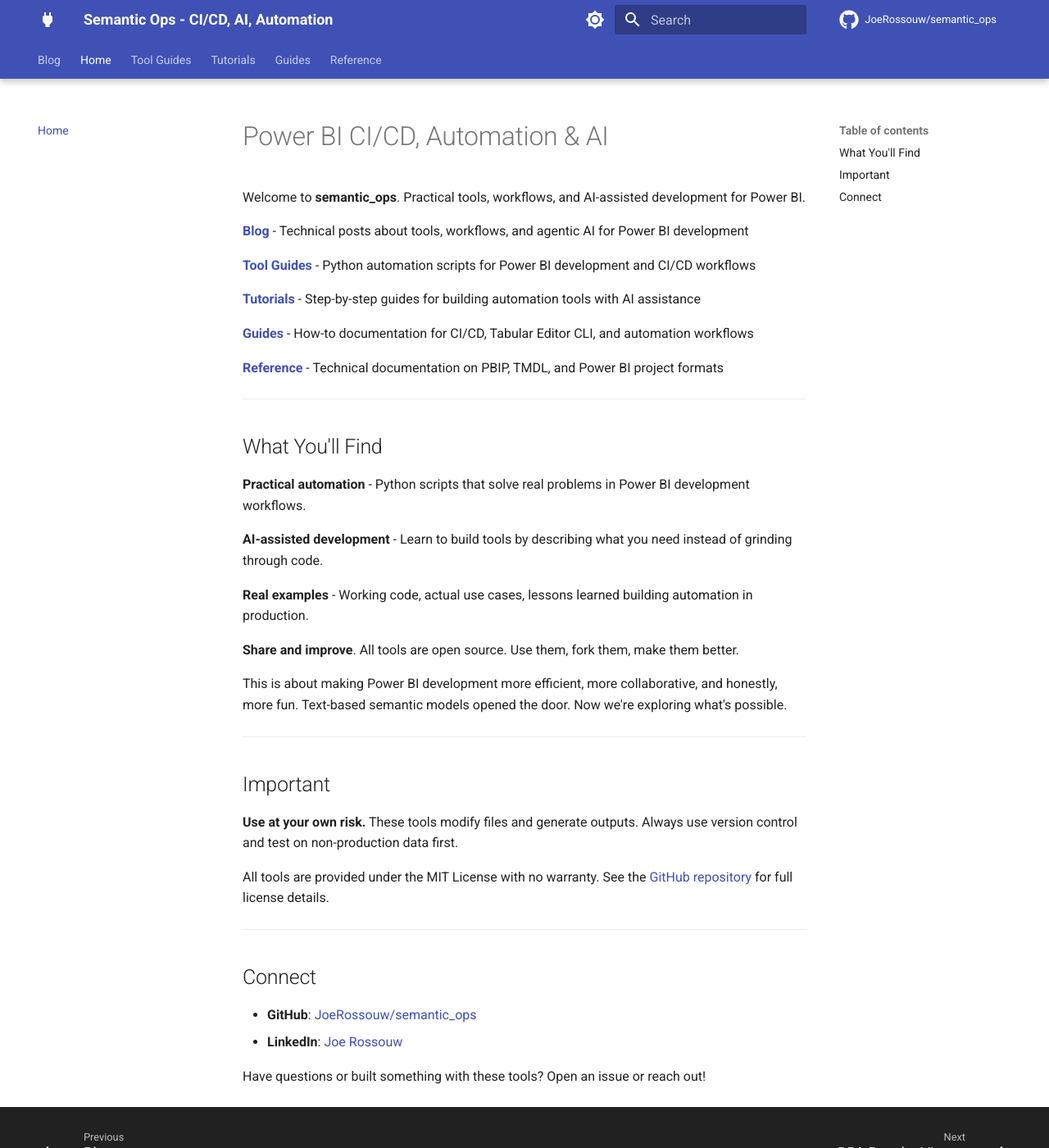
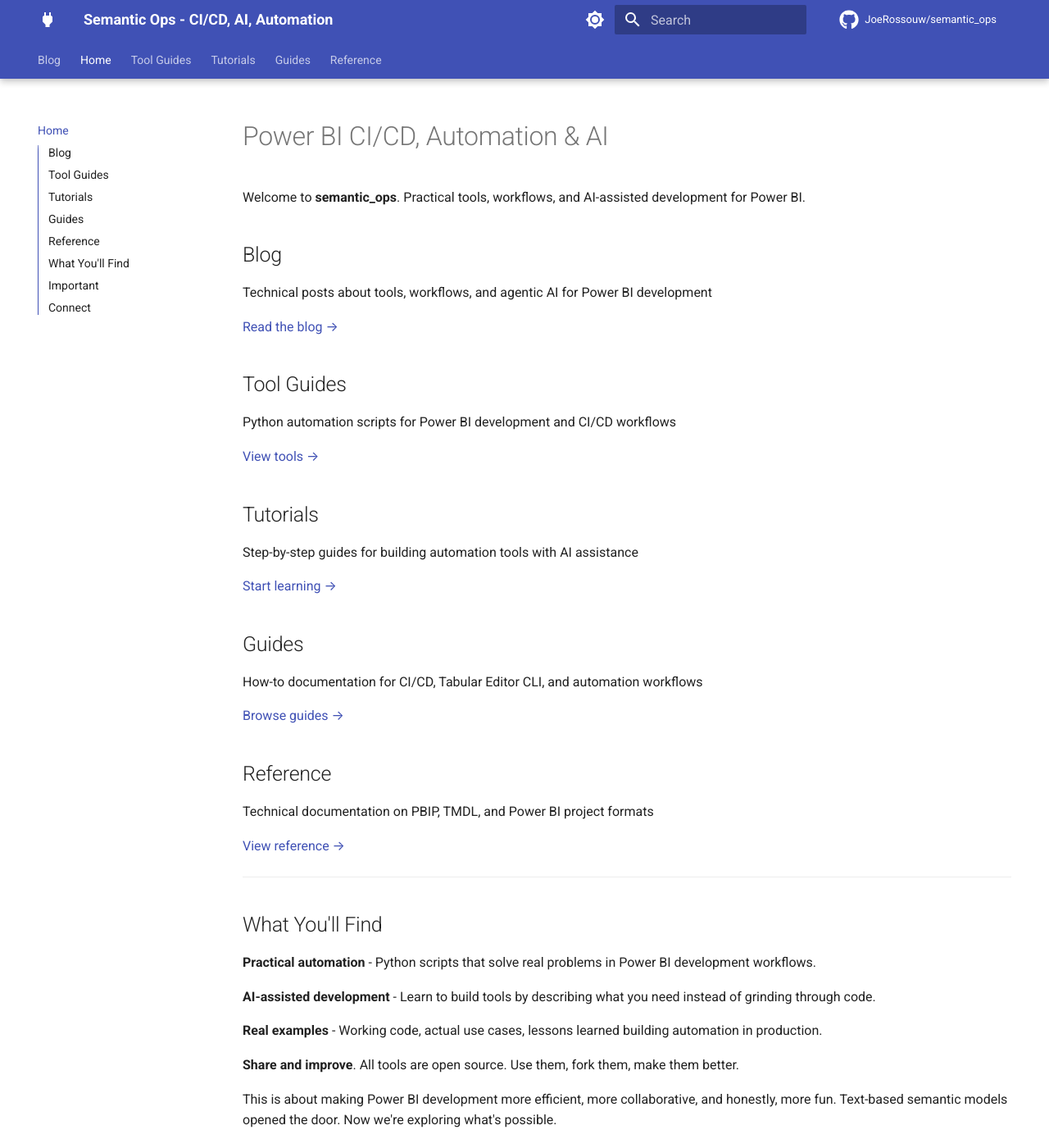
Before and after one commit to JoeRossouw/semantic_ops, an MkDocs documentation site: the page built from docs/index.md, in a window 1280 px wide and 1400 px high. Shown: the whole window at 82% size. Built offline with MkDocs 1.6.1 and Material for MkDocs 9.7.7, drawn with Linux system fonts in a browser that asks for light colours; comment, search, counter and statistics services are not loaded.

Commit message:
update to mkdocs

```diff
--- a/docs/index.md
+++ b/docs/index.md
@@ -2,15 +2,35 @@
 
 Welcome to **semantic_ops**. Practical tools, workflows, and AI-assisted development for Power BI.
 
-**[Blog](blog/)** - Technical posts about tools, workflows, and agentic AI for Power BI development
+## Blog
 
-**[Tool Guides](tool-guides/)** - Python automation scripts for Power BI development and CI/CD workflows
+Technical posts about tools, workflows, and agentic AI for Power BI development
 
-**[Tutorials](tutorials/)** - Step-by-step guides for building automation tools with AI assistance
+[Read the blog →](blog/)
 
-**[Guides](guides/)** - How-to documentation for CI/CD, Tabular Editor CLI, and automation workflows
+## Tool Guides
 
-**[Reference](reference/)** - Technical documentation on PBIP, TMDL, and Power BI project formats
+Python automation scripts for Power BI development and CI/CD workflows
+
+[View tools →](tool-guides/)
+
+## Tutorials
+
+Step-by-step guides for building automation tools with AI assistance
+
+[Start learning →](tutorials/)
+
+## Guides
+
+How-to documentation for CI/CD, Tabular Editor CLI, and automation workflows
+
+[Browse guides →](guides/)
+
+## Reference
+
+Technical documentation on PBIP, TMDL, and Power BI project formats
+
+[View reference →](reference/)
 
 ---
 
--- a/mkdocs.yml
+++ b/mkdocs.yml
@@ -61,7 +61,7 @@ theme:
 
     # Table of Contents
     - toc.follow
-    # - toc.integrate
+    - toc.integrate
 
     # Search
     - search.suggest
```
